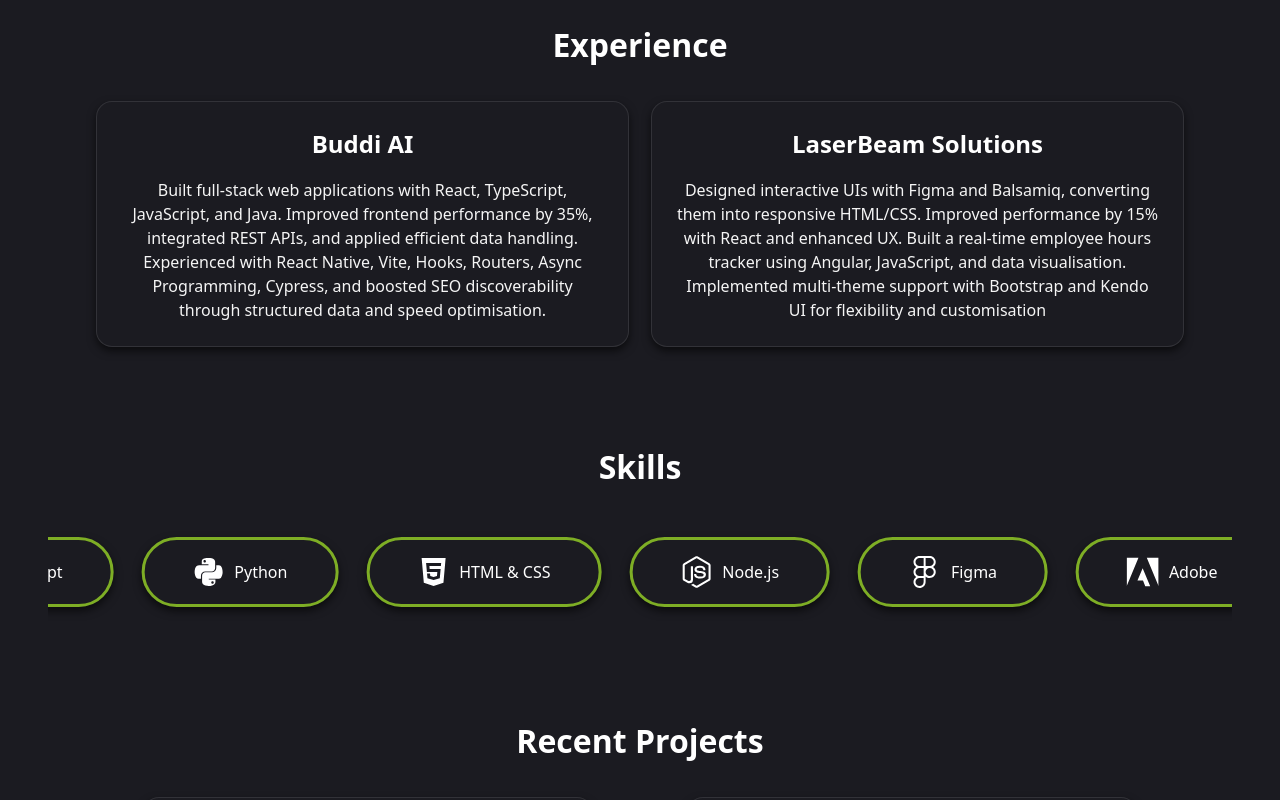
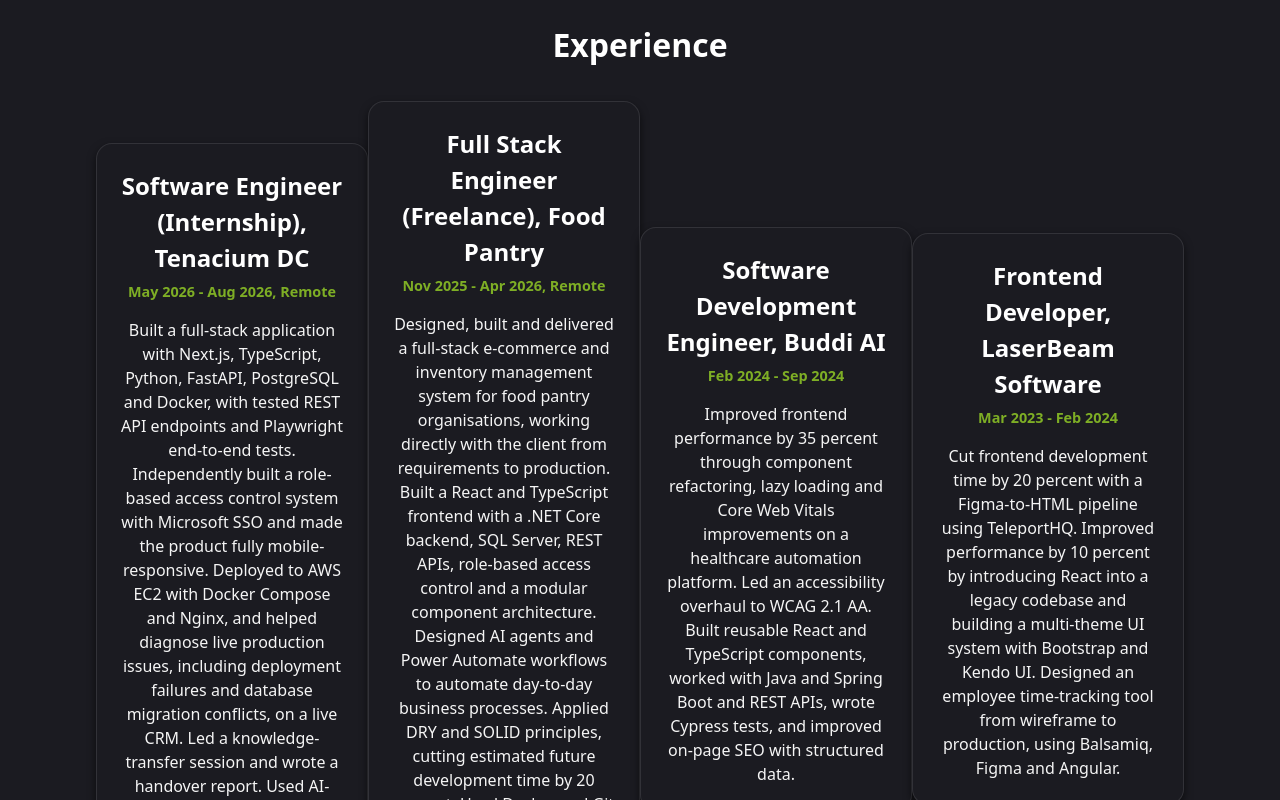
Before and after one commit to Deepuprem2001/DPK.dev, a React (Vite) app: page / in a window 1280 px wide. Shown: the part 1160-1960 px from the top of the page. Built offline with nearby package versions, Linux system fonts and the light colour scheme.

Commit message:
Add Tenacium and freelance roles to Experience, fix LaserBeam Software name

```diff
--- a/src/component/Card.jsx
+++ b/src/component/Card.jsx
@@ -1,13 +1,14 @@
 import React from "react";
 import "../css/Card.css"
 
-const Card = ({title, content}) => {
+const Card = ({title, subtitle, content}) => {
 
     return(
 
         <div className="Card">
             <div>
                 {title && <p className="CardTitle">{title}</p>}
+                {subtitle && <p className="CardSubtitle">{subtitle}</p>}
                 <div className="CardContent">
                     {content}
                 </div>
--- a/src/css/Card.css
+++ b/src/css/Card.css
@@ -18,6 +18,12 @@
 .CardTitle {
   font-size: 1.5rem;
   font-weight: bold;
+  margin-bottom: 0.3rem;
+}
+.CardSubtitle {
+  font-size: 0.9rem;
+  color: #7eae25;
+  font-weight: bold;
   margin-bottom: 1rem;
 }
 .CardContent {
--- a/src/sections/Experience.jsx
+++ b/src/sections/Experience.jsx
@@ -10,18 +10,41 @@
             <p className="CardHeader">Experience</p>
             <div className="CardSection">
                 <Card
-                    title="Buddi AI"
-                    content="Built full-stack web applications with React, TypeScript, JavaScript, and Java.
-                    Improved frontend performance by 35%, integrated REST APIs, and applied efficient data handling.
-                    Experienced with React Native, Vite, Hooks, Routers, Async Programming, Cypress, and boosted
-                    SEO discoverability through structured data and speed optimisation."
+                    title="Software Engineer (Internship), Tenacium DC"
+                    subtitle="May 2026 - Aug 2026, Remote"
+                    content="Built a full-stack application with Next.js, TypeScript, Python, FastAPI, PostgreSQL and Docker, with
+                    tested REST API endpoints and Playwright end-to-end tests. Independently built a role-based access control
+                    system with Microsoft SSO and made the product fully mobile-responsive. Deployed to AWS EC2 with Docker
+                    Compose and Nginx, and helped diagnose live production issues, including deployment failures and database
+                    migration conflicts, on a live CRM. Led a knowledge-transfer session and wrote a handover report. Used
+                    AI-assisted development tools including Claude Code and MCP servers."
                 />
                 <Card
-                    title="LaserBeam Solutions"
-                    content="Designed interactive UIs with Figma and Balsamiq, converting them into responsive HTML/CSS.
-                    Improved performance by 15% with React and enhanced UX.
-                    Built a real-time employee hours tracker using Angular, JavaScript, and data visualisation.
-                    Implemented multi-theme support with Bootstrap and Kendo UI for flexibility and customisation"
+                    title="Full Stack Engineer (Freelance), Food Pantry"
+                    subtitle="Nov 2025 - Apr 2026, Remote"
+                    content="Designed, built and delivered a full-stack e-commerce and inventory management system for food
+                    pantry organisations, working directly with the client from requirements to production. Built a React and
+                    TypeScript frontend with a .NET Core backend, SQL Server, REST APIs, role-based access control and a modular
+                    component architecture. Designed AI agents and Power Automate workflows to automate day-to-day business
+                    processes. Applied DRY and SOLID principles, cutting estimated future development time by 20 percent. Used
+                    Docker and Git throughout, planned the sprint roadmap and shaped the client's marketing and business
+                    development plans."
+                />
+                <Card
+                    title="Software Development Engineer, Buddi AI"
+                    subtitle="Feb 2024 - Sep 2024"
+                    content="Improved frontend performance by 35 percent through component refactoring, lazy loading and Core
+                    Web Vitals improvements on a healthcare automation platform. Led an accessibility overhaul to WCAG 2.1 AA.
+                    Built reusable React and TypeScript components, worked with Java and Spring Boot and REST APIs, wrote Cypress
+                    tests, and improved on-page SEO with structured data."
+                />
+                <Card
+                    title="Frontend Developer, LaserBeam Software"
+                    subtitle="Mar 2023 - Feb 2024"
+                    content="Cut frontend development time by 20 percent with a Figma-to-HTML pipeline using TeleportHQ.
+                    Improved performance by 10 percent by introducing React into a legacy codebase and building a multi-theme UI
+                    system with Bootstrap and Kendo UI. Designed an employee time-tracking tool from wireframe to production,
+                    using Balsamiq, Figma and Angular."
                 />
             </div>
 
```
